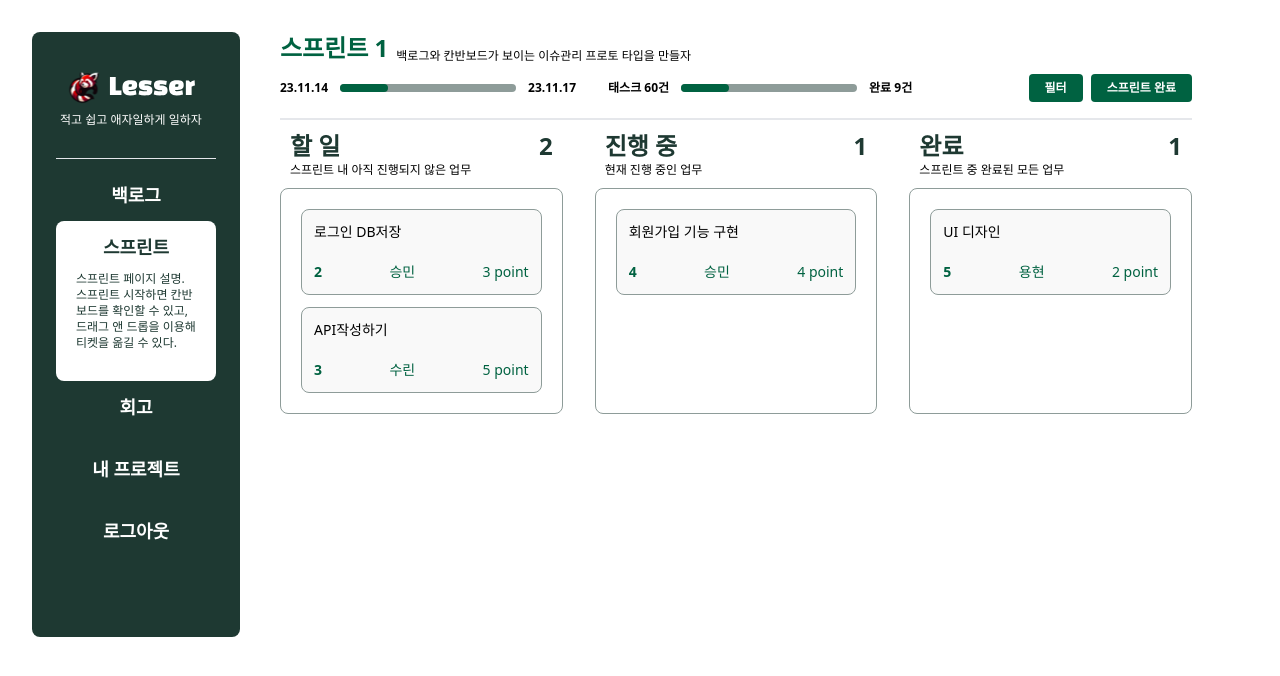
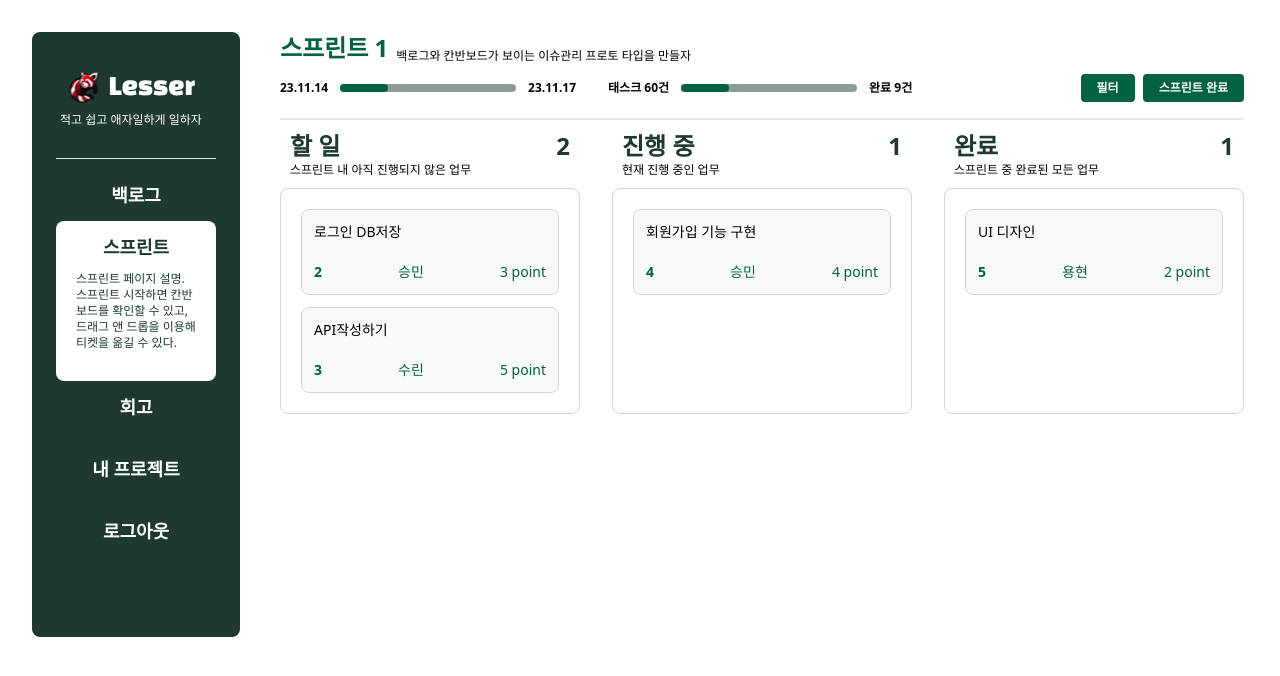
Before and after one commit to boostcampwm2023/web10-Lesser, a React (Vite) app in the folder FE/: page /sprint in a window 1280 px wide. Shown: the top 676 px of the page. Built offline with nearby package versions, Linux system fonts and the light colour scheme.

Commit message:
design: [kanban-task-read] 칸반보드 디자인 수정
태스크 카드, 컬럼 보드 테두리 생 수정
크기 고정

```diff
--- a/FE/src/components/sprint/BoardHeader.tsx
+++ b/FE/src/components/sprint/BoardHeader.tsx
@@ -4,7 +4,7 @@ interface BaordHeaderProps {
   boardDescription: string;
 }
 const BoardHeader = ({ boardName, taskNumber, boardDescription }: BaordHeaderProps) => (
-  <div className="w-4/12 px-2.5 mb-2.5">
+  <div className="w-[18.75rem] px-2.5 mb-2.5">
     <p className="flex justify-between text-2xl font-bold text-house-green">
       <span>{boardName}</span>
       <span>{taskNumber}</span>
--- a/FE/src/components/sprint/ColumnBoard.tsx
+++ b/FE/src/components/sprint/ColumnBoard.tsx
@@ -6,7 +6,7 @@ interface ColumnBoardProps {
 }
 
 const ColumnBoard = ({ taskList }: ColumnBoardProps) => (
-  <ul className="flex flex-col w-4/12 min-h-full gap-3 p-5 border rounded-lg border-green-stroke">
+  <ul className="flex flex-col w-[18.75rem] min-h-full gap-3 p-5 border rounded-lg border-transparent-green">
     {taskList.map(({ id, title, userName, point }) => (
       <li>
         <TaskCard key={id} id={id} title={title} assignee={userName} point={point} />
--- a/FE/src/components/sprint/TaskCard.tsx
+++ b/FE/src/components/sprint/TaskCard.tsx
@@ -6,7 +6,7 @@ interface TaskCardProps {
 }
 
 const TaskCard = ({ id, title, assignee, point }: TaskCardProps) => (
-  <div className="flex flex-col gap-5 p-3 text-sm border rounded-lg border-green-stroke bg-cool-neutral">
+  <div className="flex flex-col gap-5 p-3 text-sm border rounded-lg border-transparent-green bg-cool-neutral">
     <p className="font-medium">{title}</p>
     <p className="flex justify-between text-starbucks-green">
       <span className="font-bold">{id}</span>
--- a/FE/src/pages/SprintPage.tsx
+++ b/FE/src/pages/SprintPage.tsx
@@ -103,7 +103,7 @@ const SprintPage = () => {
   };
 
   return (
-    <section className="w-9/12">
+    <section className="min-w-[60.25rem]">
       <div className="flex mb-2.5">
         <h1 className="mr-2 text-2xl font-bold text-starbucks-green">스프린트 1</h1>
         <span className="self-end text-xs h-fit">백로그와 칸반보드가 보이는 이슈관리 프로토 타입을 만들자</span>
```
